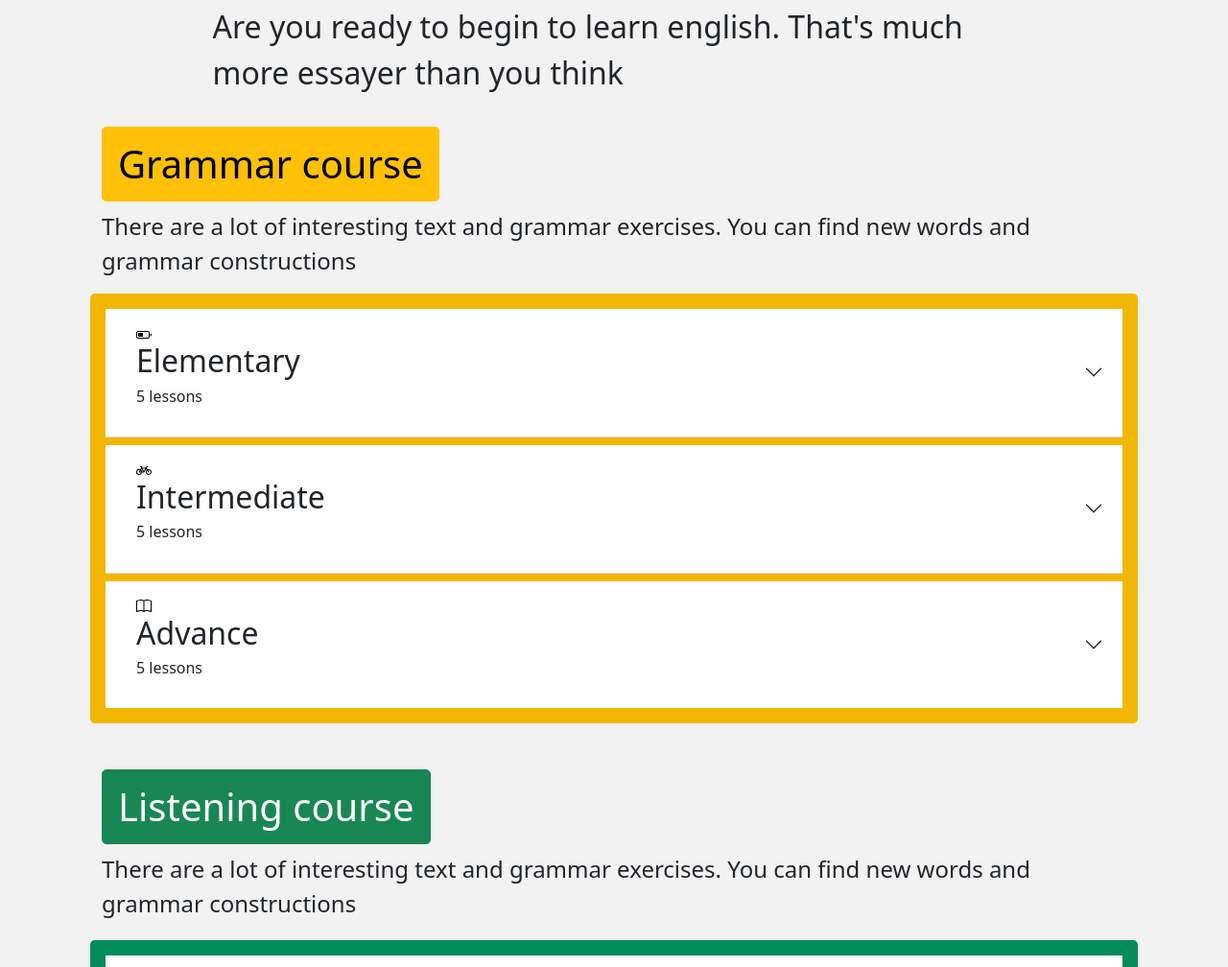
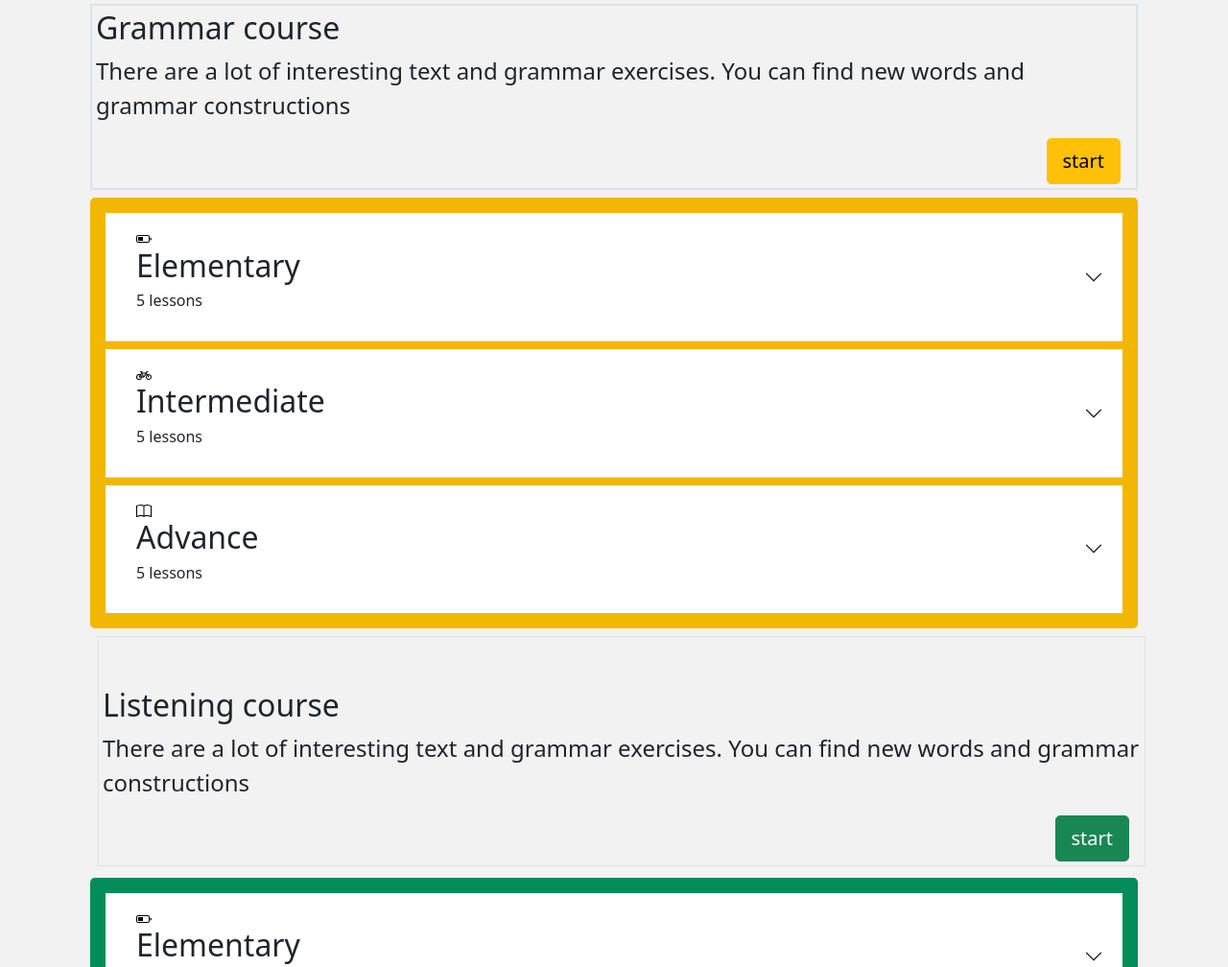
Before and after one commit to teasec4/english, a plain HTML site: page index.html in a window 1280 px wide. Shown: the part 196-1204 px from the top of the page at 96% size. Drawn offline with Linux system fonts and the light colour scheme.

Commit message:
Add files via upload

```diff
--- a/index.html
+++ b/index.html
@@ -52,21 +52,22 @@
         <div class="container2  d-flex flex-column align-items-center">
             <h1 class="mt-2 mb-3 display-1 ">Studying english</h1>
 
-            <p class="mt-3 text-dark fs-2 w-75 fw-light">Are you ready to begin to learn english. That's much more essayer than you think</p>
-
         </div>
 
         <div class="container-md d-flex flex-column mt-3 justify-content-center">
 
-            <div class="container">
+            <div class="container border border-top border-2 p-1">
                 <h2>
-                    <a class="btn btn-lg btn-warning fs-1 " href="grammar.html">Grammar course</a>
+                    Grammar course
                 </h2>
                 <p class="fs-4 fw-light">There are a lot of interesting <strong>text</strong> and <strong>grammar exercises</strong>. You can find <strong>new words</strong> and <strong>grammar constructions</strong>
                 </p>
+                <div class="container text-end">
+                    <a class="btn btn-lg btn-warning " href="grammar.html">start</a>
+                </div>
 
             </div>
-            <div class="container p-3 rounded-3" style="background-color: #F2B705;">
+            <div class="container p-3 rounded-3 mt-2" style="background-color: #F2B705;">
 
                 <div class="accordion accordion-flush" id="accordionPanelsStayOpenExample">
 
@@ -236,12 +237,16 @@
                 </div>
             </div>
 
-            <div class="container">
+            <div class="container border m-2 p-1">
                 <h2 class="mt-5">
-                    <a class="btn btn-lg btn-success fs-1" href="listerning.html">Listening course</a>
+                    Listening course
                 </h2>
                 <p class="fs-4 fw-light">There are a lot of interesting <strong>text</strong> and <strong>grammar exercises</strong>. You can find <strong>new words</strong> and <strong>grammar constructions</strong>
                 </p>
+
+                <div class="container text-end">
+                    <a class="btn btn-lg btn-success" href="listerning.html">start</a>
+                </div>
 
             </div>
         </div>
```
